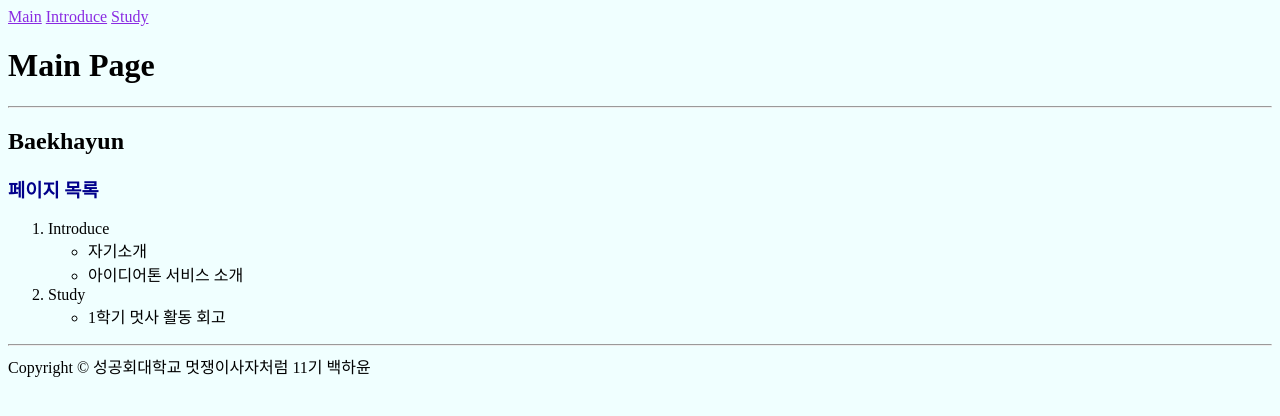
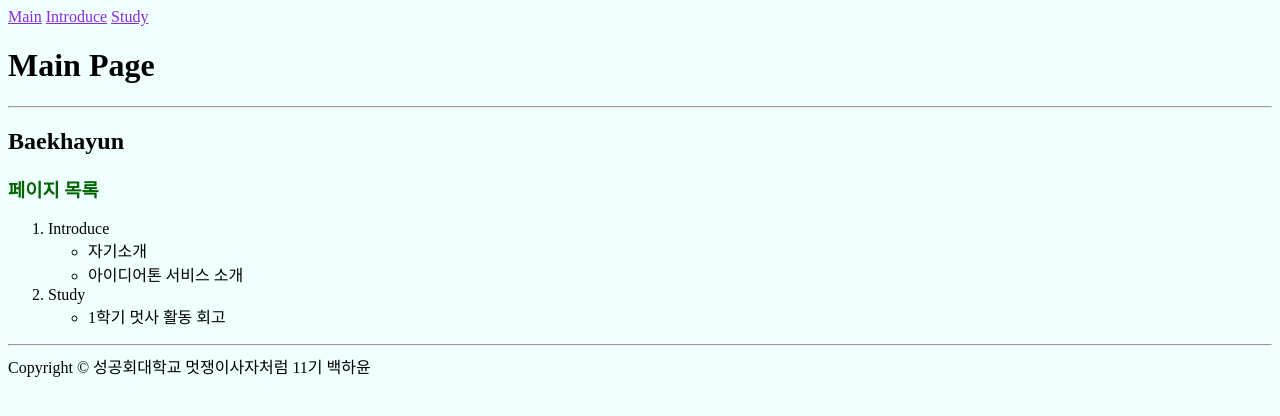
Before and after one commit to hayoon07/bhyProject, a Django app: template bhyApp/templates/main.html in a window 1280 px wide. Shown: the top 416 px of the page. Run offline with Django 4.2, Linux system fonts and the light colour scheme; the template is opened without the code that fills it, so the values that code supplies are empty.

Commit message:
push my project

```diff
--- a/bhyApp/templates/main.html
+++ b/bhyApp/templates/main.html
@@ -15,7 +15,7 @@
     </nav>
     {% block content %}
         <style>
-            h3{color: darkblue;}
+            h3{color: darkgreen;}
         </style>
         <header>
             <h1>Main Page</h1>
```
